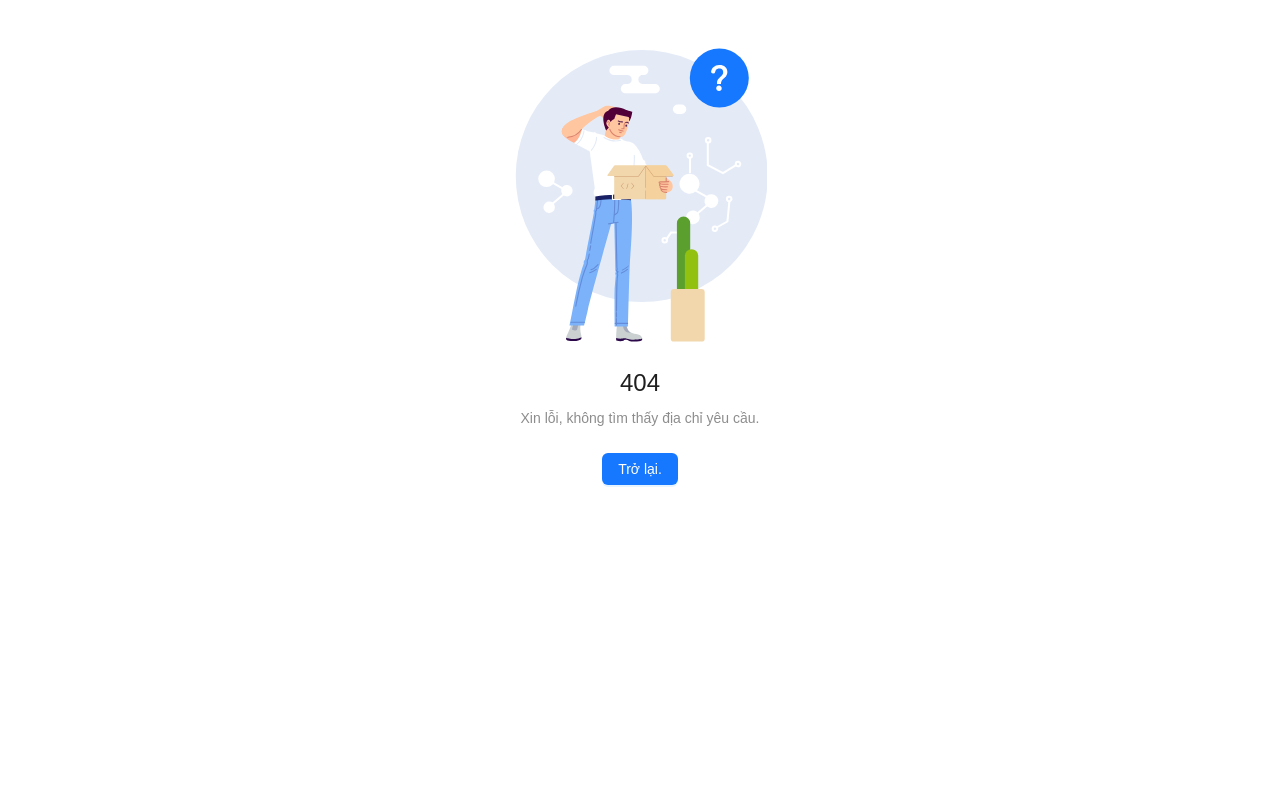
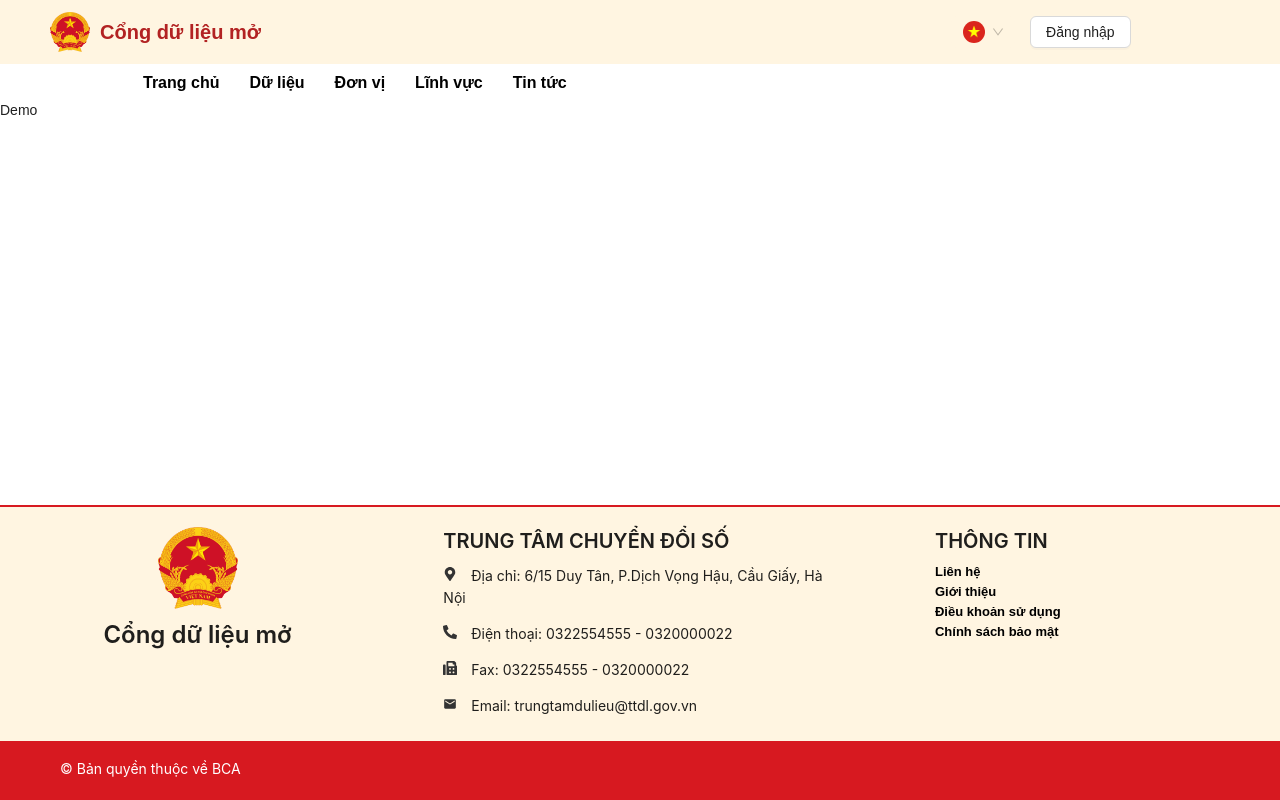
Before and after one commit to tuanflute275/dvc-kho-mo-teca, a React (Create React App) app: page /demo in a window 1280 px wide. Before the commit this address had no page. Built offline with nearby package versions, Linux system fonts and the light colour scheme.

Commit message:
Update UI

```diff
--- /dev/null
+++ b/src/containers/pages/demo/Demo.jsx
@@ -0,0 +1,13 @@
+import React from 'react'
+import styles from "./demo.module.scss"
+import classNames from 'classnames/bind';
+
+const cx = classNames.bind;
+
+function Demo() {
+    return (
+        <div>Demo</div>
+    )
+}
+
+export default Demo
--- a/src/containers/pages/du-lieu/DuLieu.module.scss
+++ b/src/containers/pages/du-lieu/DuLieu.module.scss
@@ -35,8 +35,13 @@ main {
     :global(.ant-menu-submenu div) {
         color: #000 !important;
     }
+    :global(.ant-menu-item) {
+        // margin: 0;
+    }
 }
-
+:global(.ant-menu-inline) {
+    background: transparent !important;
+}
 .sidebar .parent_menu_item {
     background-color: #d3d3d3;
     border-radius: unset !important;
--- a/src/routes/Routes.jsx
+++ b/src/routes/Routes.jsx
@@ -9,6 +9,7 @@ import DonVi from '~/containers/pages/don-vi/DonVi';
 import LinhVuc from '~/containers/pages/linh-vuc/LinhVuc';
 import TinTuc from '~/containers/pages/tin-tuc/TinTuc';
 import ChiTietDuLieu from '~/containers/pages/chi-tiet-du-lieu/ChiTietDuLieu';
+import Demo from '~/containers/pages/demo/Demo';
 
 export const appRoutes = [
   {
@@ -63,6 +64,11 @@ export const appRoutes = [
     protected: false,
   },
   {
+    path: '/demo',
+    element: <MasterLayout child={<Demo />} />,
+    protected: false,
+  },
+  {
     path: '/lien-he',
     element: <MasterLayout child={<Home />} />,
     protected: false,
```
Also changed, not shown: src/containers/pages/demo/demo.module.scss (added), 1 other file (tests, documents, lock files or other folders).
